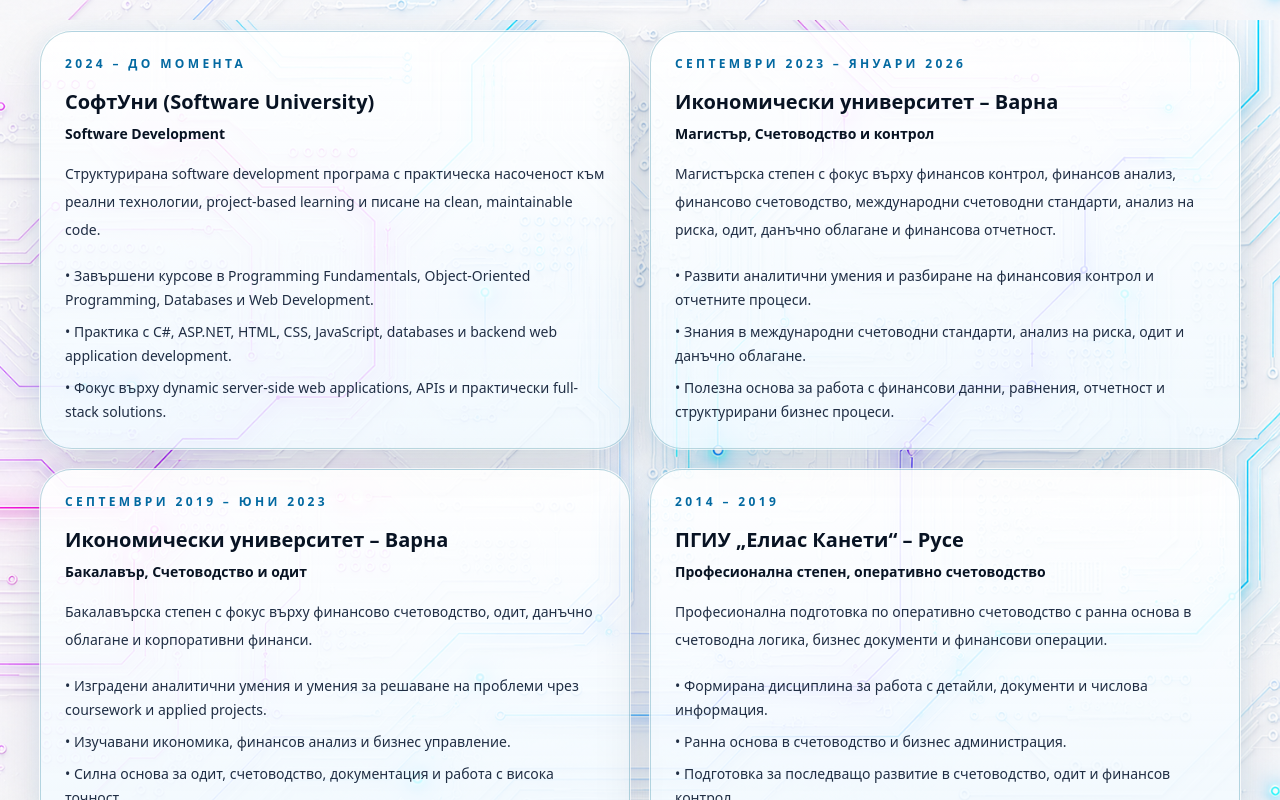
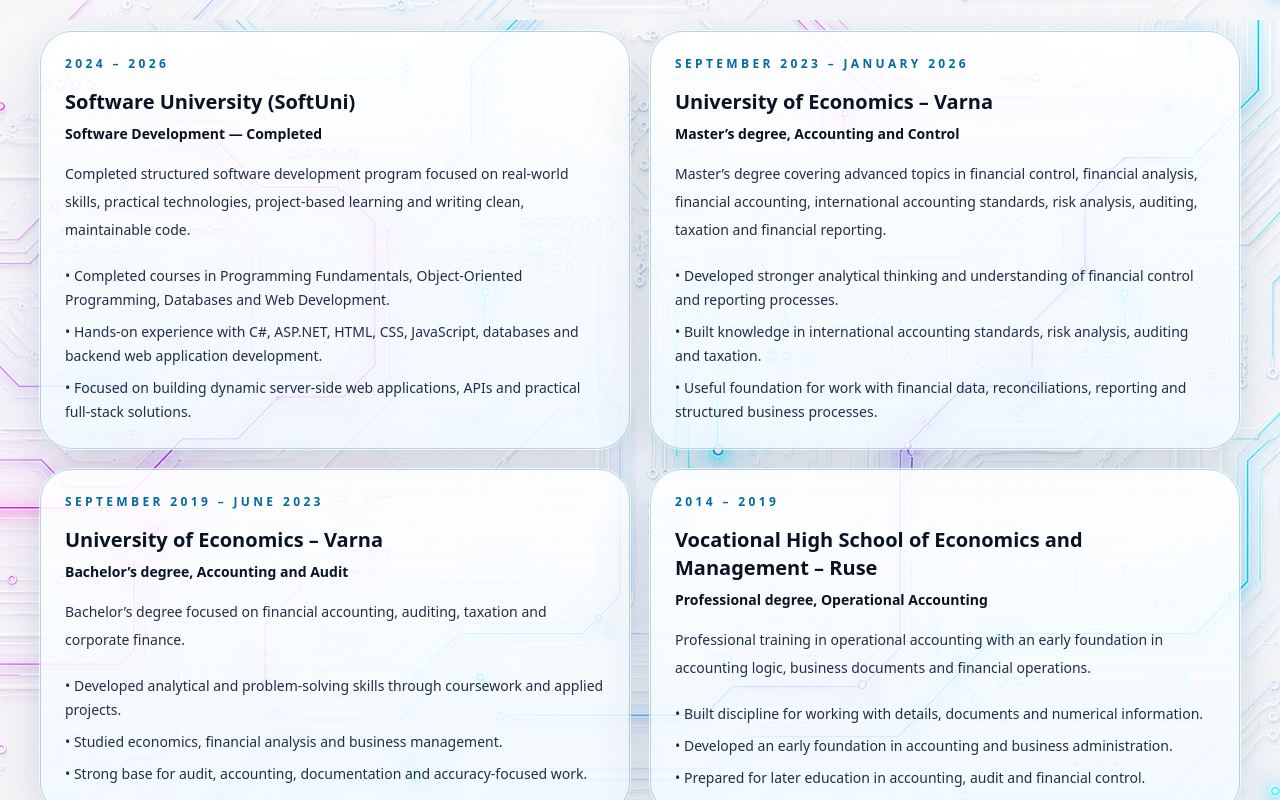
Before and after one commit to viktor132607/MyPortfolioPage, a Next.js app: page /bg in a window 1280 px wide. Shown: the part 10380-11180 px from the top of the page. Built offline with nearby package versions, Linux system fonts and the light colour scheme; no server answers.

Commit message:
Align BG education status

```diff
--- a/src/data/bg/education.ts
+++ b/src/data/bg/education.ts
@@ -1,50 +1 @@
-export const education = [
-      {
-        title: "СофтУни (Software University)",
-        period: "2024 – до момента",
-        degree: "Software Development",
-        text:
-          "Структурирана software development програма с практическа насоченост към реални технологии, project-based learning и писане на clean, maintainable code.",
-        details: [
-          "Завършени курсове в Programming Fundamentals, Object-Oriented Programming, Databases и Web Development.",
-          "Практика с C#, ASP.NET, HTML, CSS, JavaScript, databases и backend web application development.",
-          "Фокус върху dynamic server-side web applications, APIs и практически full-stack solutions."
-        ]
-      },
-      {
-        title: "Икономически университет – Варна",
-        period: "септември 2023 – януари 2026",
-        degree: "Магистър, Счетоводство и контрол",
-        text:
-          "Магистърска степен с фокус върху финансов контрол, финансов анализ, финансово счетоводство, международни счетоводни стандарти, анализ на риска, одит, данъчно облагане и финансова отчетност.",
-        details: [
-          "Развити аналитични умения и разбиране на финансовия контрол и отчетните процеси.",
-          "Знания в международни счетоводни стандарти, анализ на риска, одит и данъчно облагане.",
-          "Полезна основа за работа с финансови данни, равнения, отчетност и структурирани бизнес процеси."
-        ]
-      },
-      {
-        title: "Икономически университет – Варна",
-        period: "септември 2019 – юни 2023",
-        degree: "Бакалавър, Счетоводство и одит",
-        text:
-          "Бакалавърска степен с фокус върху финансово счетоводство, одит, данъчно облагане и корпоративни финанси.",
-        details: [
-          "Изградени аналитични умения и умения за решаване на проблеми чрез coursework и applied projects.",
-          "Изучавани икономика, финансов анализ и бизнес управление.",
-          "Силна основа за одит, счетоводство, документация и работа с висока точност."
-        ]
-      },
-      {
-        title: "ПГИУ „Елиас Канети“ – Русе",
-        period: "2014 – 2019",
-        degree: "Професионална степен, оперативно счетоводство",
-        text:
-          "Професионална подготовка по оперативно счетоводство с ранна основа в счетоводна логика, бизнес документи и финансови операции.",
-        details: [
-          "Формирана дисциплина за работа с детайли, документи и числова информация.",
-          "Ранна основа в счетоводство и бизнес администрация.",
-          "Подготовка за последващо развитие в счетоводство, одит и финансов контрол."
-        ]
-      }
-    ] as const;
+export { education } from "../en/education";
```
